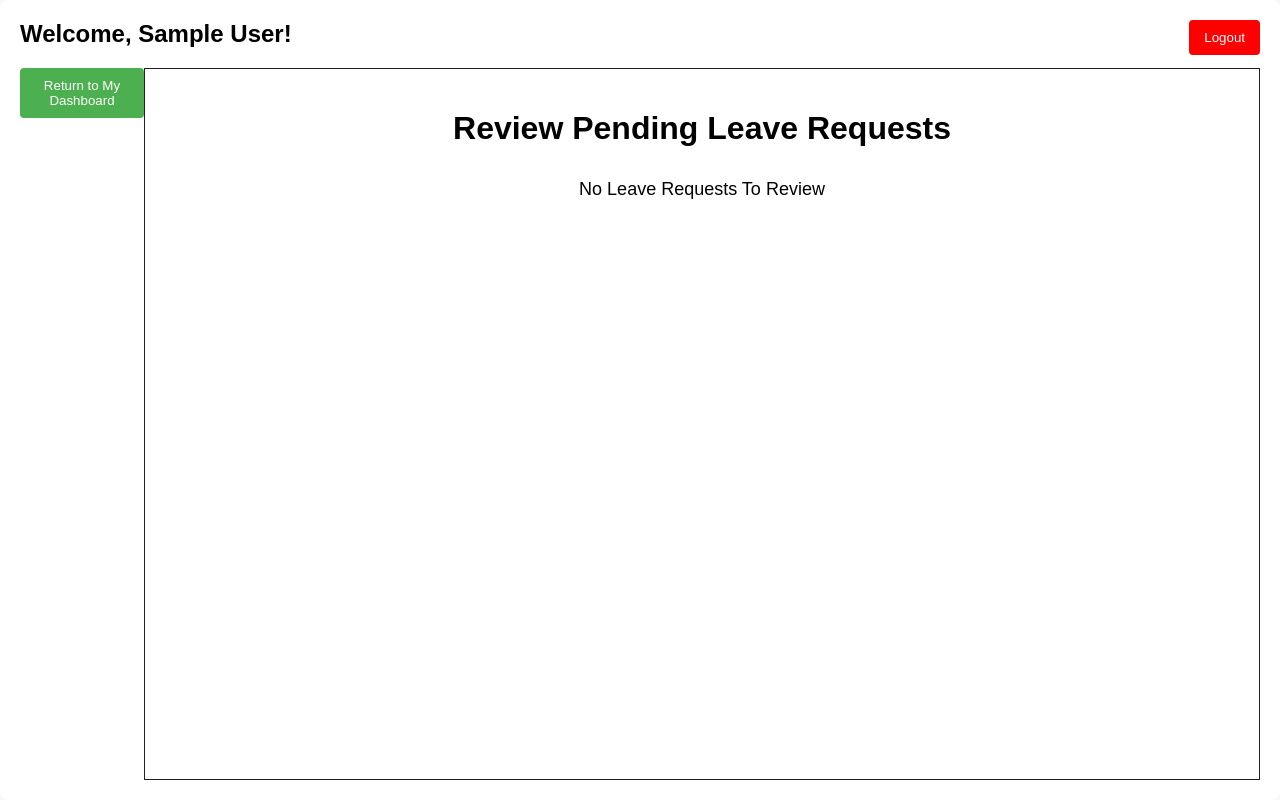
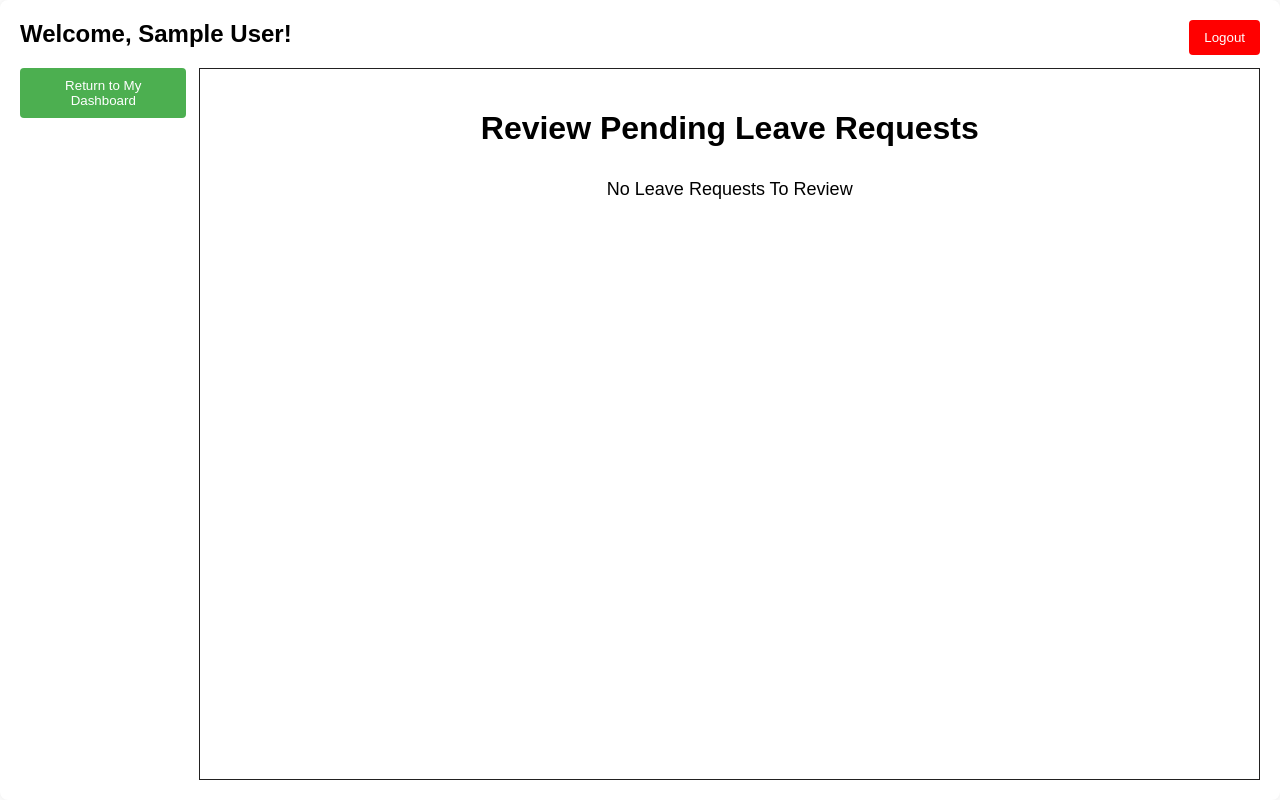
Before and after one commit to JosephDeNovellis/Leave-Absence-Dashboard, a Flask app: template templates/review.html in a window 1280 px wide. Run offline with Flask 3, Linux system fonts and the light colour scheme; the template is opened without the code that fills it, so the values that code supplies are empty; the visitor is signed in with stand-in values (Sample User, id 1); parts of the project's set-up code (start-up, migrations or seed data) failed here and were passed over.

Commit message:
updated styling

```diff
--- a/static/style.css
+++ b/static/style.css
@@ -130,7 +130,8 @@ div p {
 }
 
 .rev_column1{
-    width: 10%;
+    width: fit-content;
+    margin-right: 13px;
 }
 
 .rev_column2 {
```
